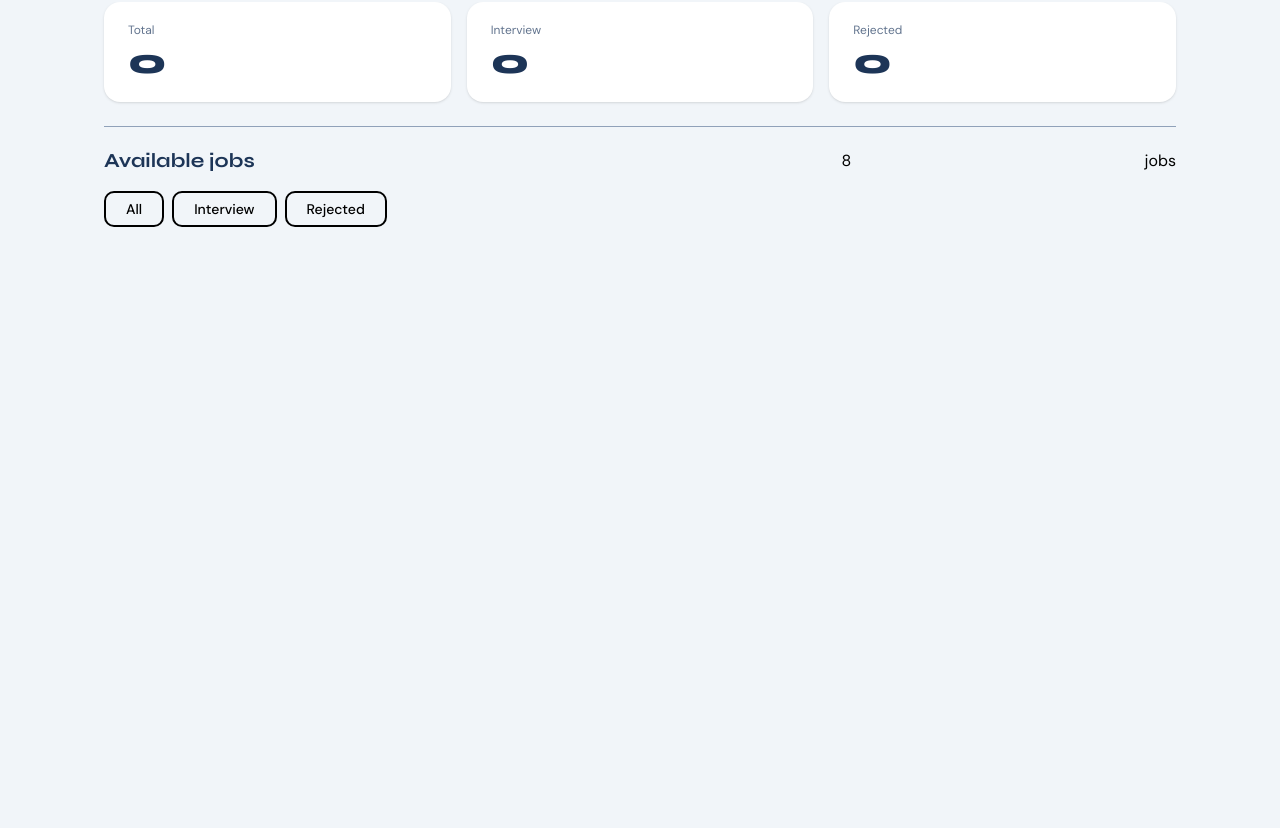
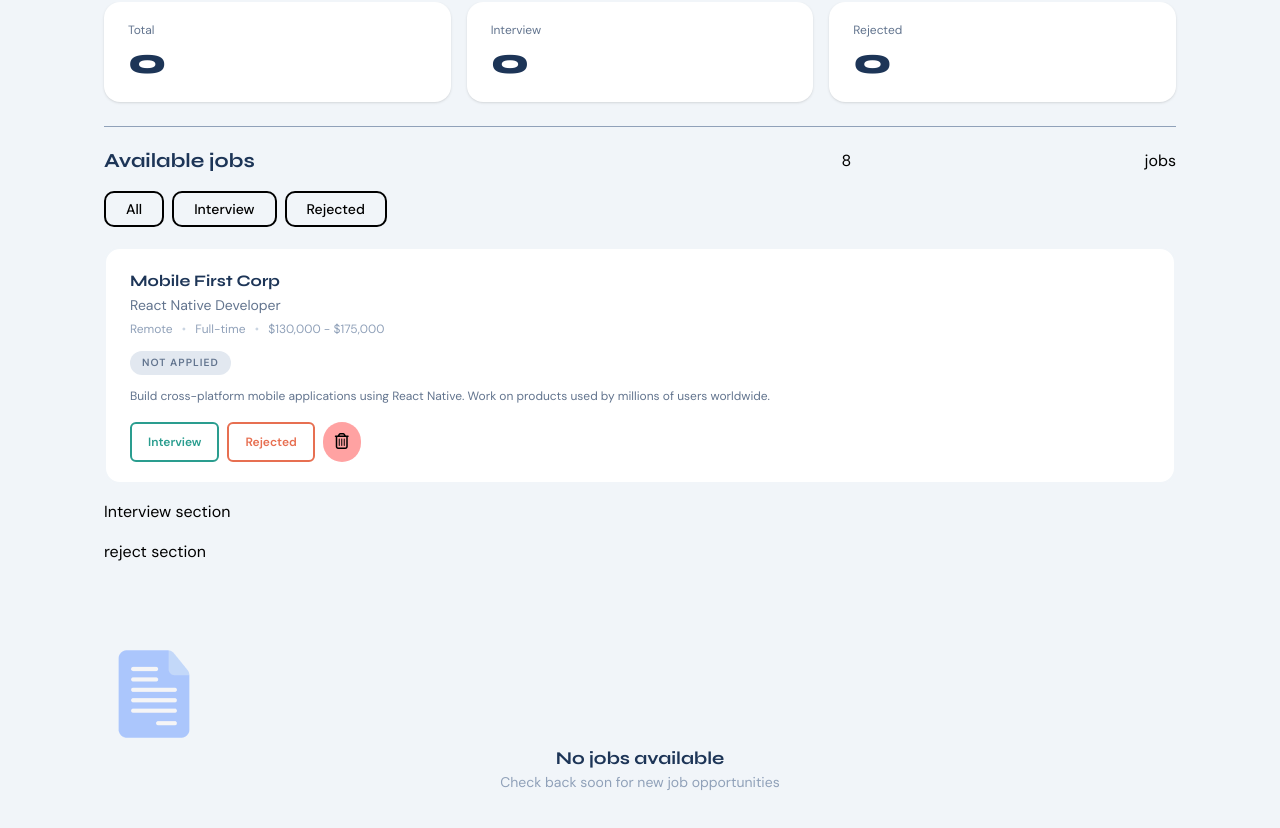
Before and after one commit to Sabrin11/Job_Application, a plain HTML site: page index.html in a window 1280 px wide. Shown: the part 82-910 px from the top of the page. Before the commit the page ends 800 px from the top, so only its background shows below. Drawn offline with nearby package versions, Linux system fonts and the light colour scheme.

Commit message:
Added card item

```diff
--- a/index.html
+++ b/index.html
@@ -41,6 +41,7 @@
         <h1 class="font-syne text-2xl md:text-3xl font-extrabold text-navy tracking-tight">
             Job Application Tracker
         </h1>
+        <!-- header -->
     </header>
     <div class="md:max-w-6xl mx-auto">
         <main class="px-5 pb-10 lg:px-10 overflow-y-auto">
@@ -61,18 +62,87 @@
             <hr class="mb-5 border-slate-400">
 
             <!-- Section header -->
-             <div class="flex items-center justify-between flex-wrap gap-2 mb-4">
+            <div class="flex items-center justify-between flex-wrap gap-2 mb-4">
                 <h2 class="font-syne text-xl font-bold text-navy">Available jobs</h2>
                 <span class="text-sm font-medium text-slate-500"></span>8 <span>jobs</span>
+            </div>
+            <!-- button -->
+            <div class="flex flex-wrap gap-2 mb-5">
+                <button
+                    class="px-5 py-1.5 rounded-[10px] border-2 text-sm font-medium cursor-pointer transition-all duration-200">All</button>
+                <button
+                    class="px-5 py-1.5 rounded-[10px] border-2 text-sm font-medium cursor-pointer transition-all duration-200">Interview</button>
+                <button
+                    class="px-5 py-1.5 rounded-[10px] border-2 text-sm font-medium cursor-pointer transition-all duration-200">Rejected</button>
+            </div>
+            <!-- Card item -->
+            <div id="jobs-container" class="flex flex-col gap-4">
+                <section>
+                    <div class="card bg-white rounded-2xl border-2 border-slate-100 px-6 py-5
+                     hover:shadow-lg hover:-translate-y-0.5 transition-all
+                     duration-200 animate-fadeUp">
+                        <div class="flex justify-between items-start gap-4">
+                            <div class="flex-1 min-w-0">
+
+                                <p class="font-syne font-bold text-navy text-base mb-0.5">
+                                    Mobile First Corp
+                                </p>
+
+                                <p class="text-sm text-slate-500 mb-1.5">
+                                    React Native Developer
+                                </p>
+
+                                <p class="text-xs text-slate-400 mb-3">
+                                    <span>Remote</span>
+                                    <span class="mx-1.5 text-slate-300">•</span>
+                                    <span>Full-time</span>
+                                    <span class="mx-1.5 text-slate-300">•</span>
+                                    <span>$130,000 - $175,000</span>
+                                </p>
+                            </div>
+                        </div>
+
+                        <div class="mb-3 inline-block text-[0.65rem] font-bold tracking-widest
+                       uppercase px-3 py-1 rounded-full bg-slate-200 text-slate-500">
+                            Not Applied
+                        </div>
+                        <p class="text-xs text-slate-500 leading-relaxed mb-4">
+                            Build cross-platform mobile applications using React Native.
+                            Work on products used by millions of users worldwide.
+                        </p>
+
+                        <div class="flex flex-wrap gap-2">
+
+                            <button class="text-xs font-semibold px-4 py-1.5 rounded-md border-2 border-teal
+           text-teal bg-transparent cursor-pointer transition-all duration-150
+           hover:bg-teal hover:text-white">
+                                Interview
+                            </button>
+
+                            <button class="text-xs font-semibold px-4 py-1.5 rounded-md border-2 border-coral
+           text-coral bg-transparent cursor-pointer transition-all duration-150
+           hover:bg-coral hover:text-white">
+                                Rejected
+                            </button>
+                        <button class="text-slate-300 hover:text-red-300 transition-colors duration-150 py-2 px-3 cursor-pointer bg-red-300 rounded-3xl">
+                            <i class="fa-regular fa-trash-can text-black"></i>
+                        </button>
+                        </div>
+                    </div>
+                </section>
+                <section class="">Interview section</section>
+                <section class="">reject section</section>
+            </div>
+
+            <!-- empty state -->
+             <div id="empty" class="flex-col items-center justify-center py-20 gap-4 text-center">
+                <div class="text-7xl opacity-60"><img src="./jobs.png" alt=""></div>
+                <p class="font-syne text-lg text-navy font-bold">No jobs available</p>
+                <p class="text-sm text-slate-400">Check back soon for new job opportunities</p>
              </div>
-             <!-- button -->
-              <div class="flex flex-wrap gap-2 mb-5">
-                <button class="px-5 py-1.5 rounded-[10px] border-2 text-sm font-medium cursor-pointer transition-all duration-200">All</button>
-                <button class="px-5 py-1.5 rounded-[10px] border-2 text-sm font-medium cursor-pointer transition-all duration-200">Interview</button>
-                <button class="px-5 py-1.5 rounded-[10px] border-2 text-sm font-medium cursor-pointer transition-all duration-200">Rejected</button>
-              </div>
         </main>
     </div>
+    <script src="./index.js"></script>
 </body>
 
 </html>
```
